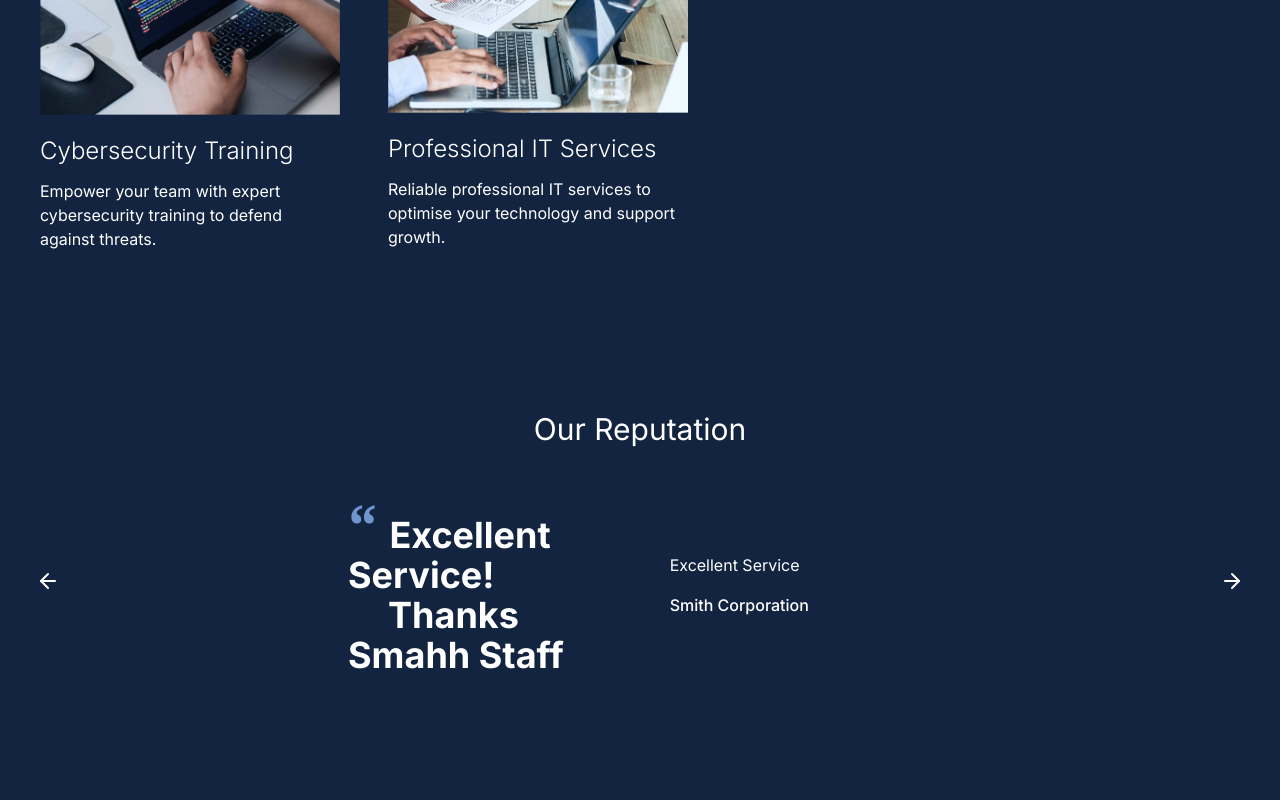
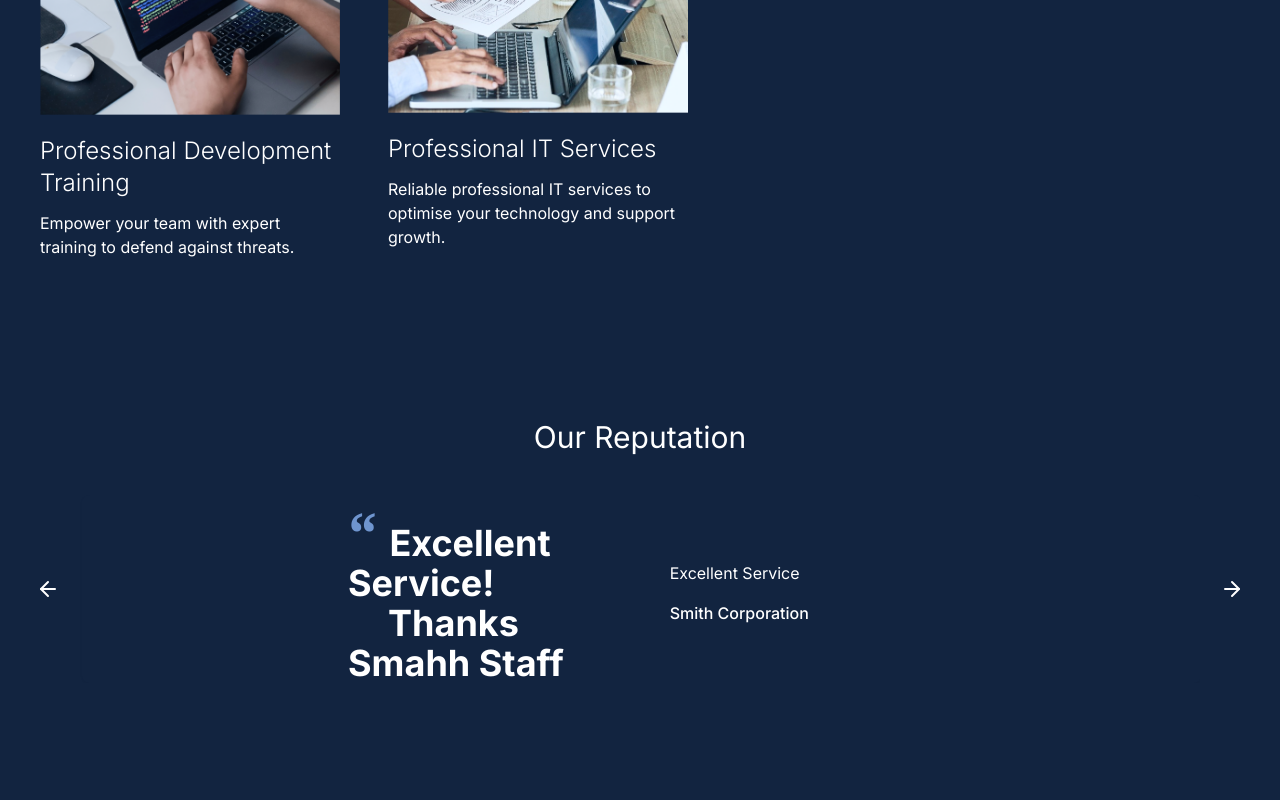
Before and after one commit to shaheensystems/smahhWebtaz, a Next.js app: page / in a window 1280 px wide. Shown: the part 3320-4120 px from the top of the page. Built offline with nearby package versions, Linux system fonts and the light colour scheme.

Commit message:
changed about us image and name

```diff
--- a/data/data.ts
+++ b/data/data.ts
@@ -34,8 +34,8 @@ export const contentIndexes: Content[] = [
         image: '/assets/home-service4.png'
       },
       {
-        title: "Cybersecurity Training",
-        subTitle: "Empower your team with expert cybersecurity training to defend against threats.",
+        title: "Professional Development Training",
+        subTitle: "Empower your team with expert training to defend against threats.",
         href: "/services/cybersecurity-training",
         description: "Equip your team with essential skills through our expert cybersecurity training. We offer comprehensive courses designed to enhance your staff's ability to identify, prevent, and respond to cyber threats. Our training covers the latest security practices, threat landscapes, and compliance requirements, ensuring your organisation stays ahead of evolving risks. Invest in your team's knowledge to protect your assets and maintain robust security protocols.",
         image: '/assets/home-service5.png'
```
Also changed, not shown: public/assets/about-manager.jpeg (added).
